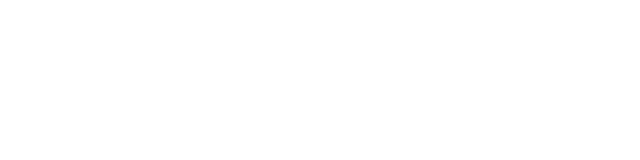
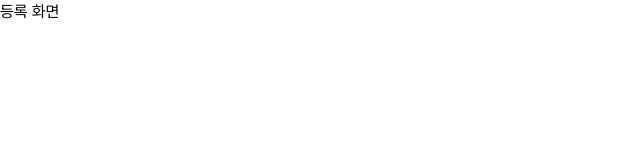
Before and after one commit to mutsa-hackathon-team2/frontend, a React (Vite) app: page /register in a window 1280 px wide. Before the commit this address had no page. Shown: the top 160 px of the page, without its empty margins (0-640 px from the left). Built offline with nearby package versions, Linux system fonts and the light colour scheme.

Commit message:
[FEAT] 전시 등록하기 페이지 생성

```diff
--- a/src/App.jsx
+++ b/src/App.jsx
@@ -1,12 +1,14 @@
 import { Route, Routes } from "react-router";
 import Main from "./pages/MainPage.jsx";
 import Detail from "./pages/DetailPage.jsx";
+import Register from "./pages/RegisterPage.jsx";
 
 function App() {
   return (
     <Routes>
       <Route path="/" element={<Main />} />
       <Route path="/detail" element={<Detail />} />
+      <Route path="/register" element={<Register />} />
     </Routes>
   );
 }
--- a/src/pages/MainPage.jsx
+++ b/src/pages/MainPage.jsx
@@ -71,7 +71,10 @@
               <Chip className="bg-[#F1F1F1]">무료</Chip>
             </div>
 
-            <Chip className="bg-[#4357AE]">
+            <Chip
+              className="bg-[#4357AE]"
+              onClick={() => navigate("/register")}
+            >
               <img src={plusIcon} className="size-6" />
               <span className="text-white">추가하기</span>
             </Chip>
--- /dev/null
+++ b/src/pages/RegisterPage.jsx
@@ -0,0 +1,5 @@
+function Register() {
+  return <main>등록 화면</main>;
+}
+
+export default Register;
```
